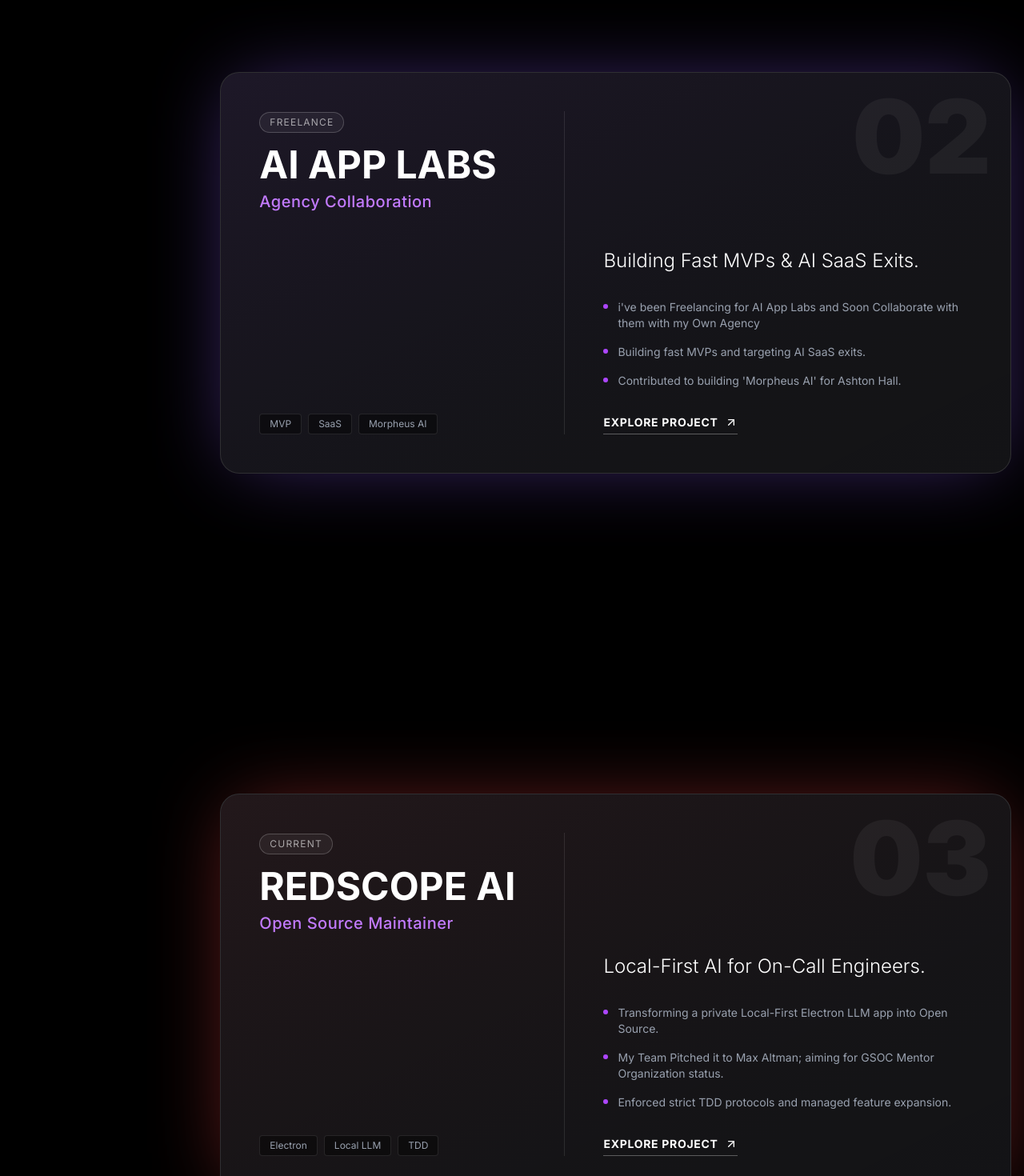
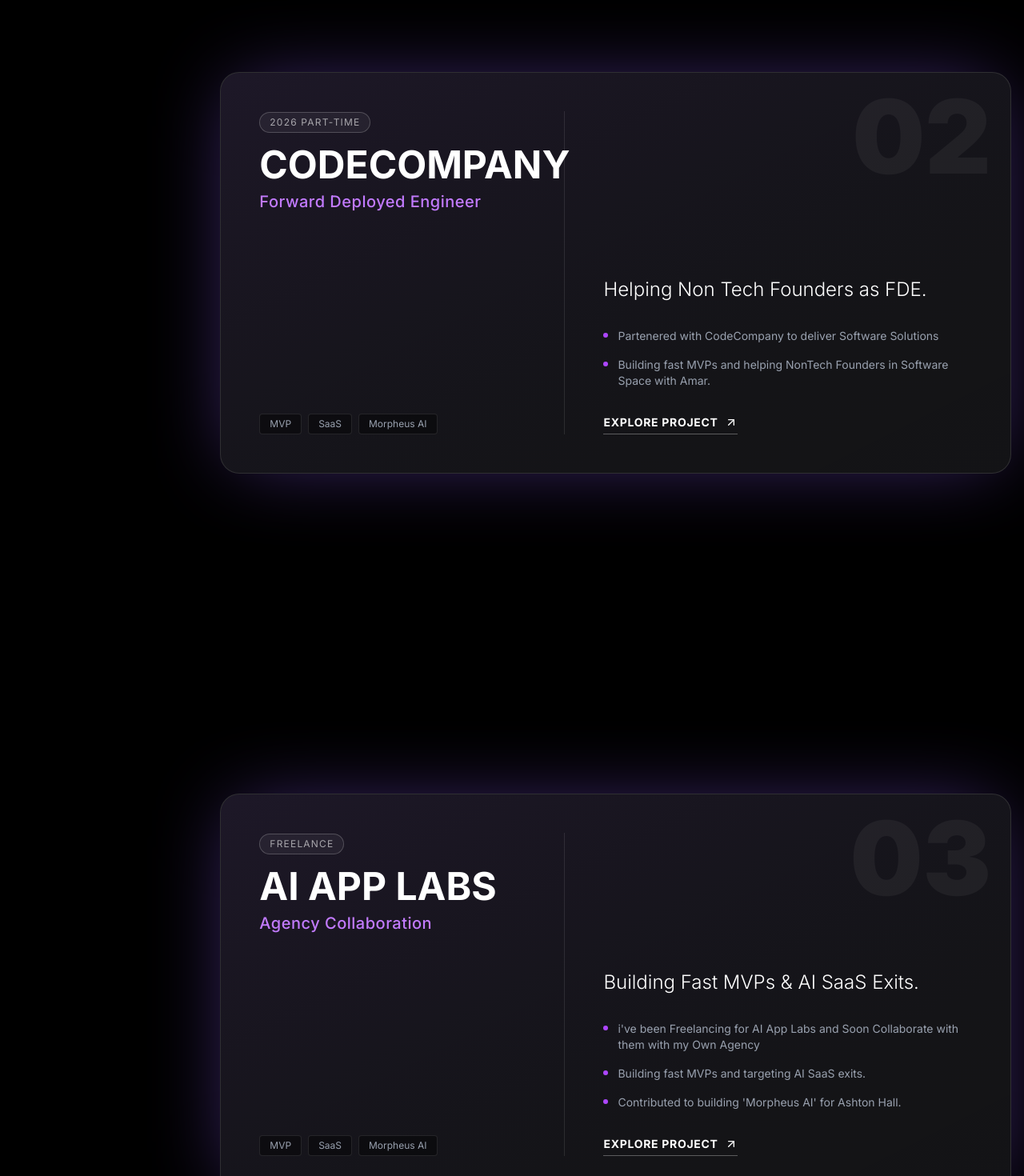
Before and after one commit to manthan-jsharma/portfolio, a Next.js app: page / in a window 1280 px wide. Shown: the part 1980-3450 px from the top of the page at 80% size. Built offline with nearby package versions, Linux system fonts and the light colour scheme.

Commit message:
add: work experience

```diff
--- a/components/work-experience.tsx
+++ b/components/work-experience.tsx
@@ -23,6 +23,21 @@
     color: "shadow-[0_0_100px_-20px_rgba(59,130,246,0.5)]", // Blue
     gradient: "from-blue-900/50 to-black",
   },
+  {
+    id: 2,
+    company: "CodeCompany",
+    role: "Forward Deployed Engineer",
+    period: "2026 Part-Time",
+    tech: ["MVP", "SaaS", "Morpheus AI"],
+    description: "Helping Non Tech Founders as FDE.",
+    details: [
+      "Partenered with CodeCompany to deliver Software Solutions",
+      "Building fast MVPs and helping NonTech Founders in Software Space with Amar.",
+    ],
+    link: "https://codecompany.in/",
+    color: "shadow-[0_0_100px_-20px_rgba(139,92,246,0.5)]",
+    gradient: "from-violet-900/50 to-black",
+  },
   // {
   //   id: 2,
   //   company: "ODDLY AI",
@@ -40,7 +55,7 @@
   //   gradient: "from-emerald-900/50 to-black",
   // },
   {
-    id: 6,
+    id: 3,
     company: "AI APP LABS",
     role: "Agency Collaboration",
     period: "Freelance",
@@ -56,7 +71,7 @@
     gradient: "from-violet-900/50 to-black",
   },
   {
-    id: 3,
+    id: 4,
     company: "REDSCOPE AI",
     role: "Open Source Maintainer",
     period: "Current",
@@ -72,7 +87,7 @@
     gradient: "from-red-900/50 to-black",
   },
   {
-    id: 4,
+    id: 5,
     company: "Django Query Profiler",
     role: "OpenSource -> EnternPrise Tool",
     period: "2025",
@@ -88,7 +103,7 @@
     gradient: "from-emerald-900/50 to-black",
   },
   {
-    id: 5,
+    id: 6,
     company: "FACEGLOW AI",
     role: "Fullstack Freelancing",
     period: "Ongoing",
```
